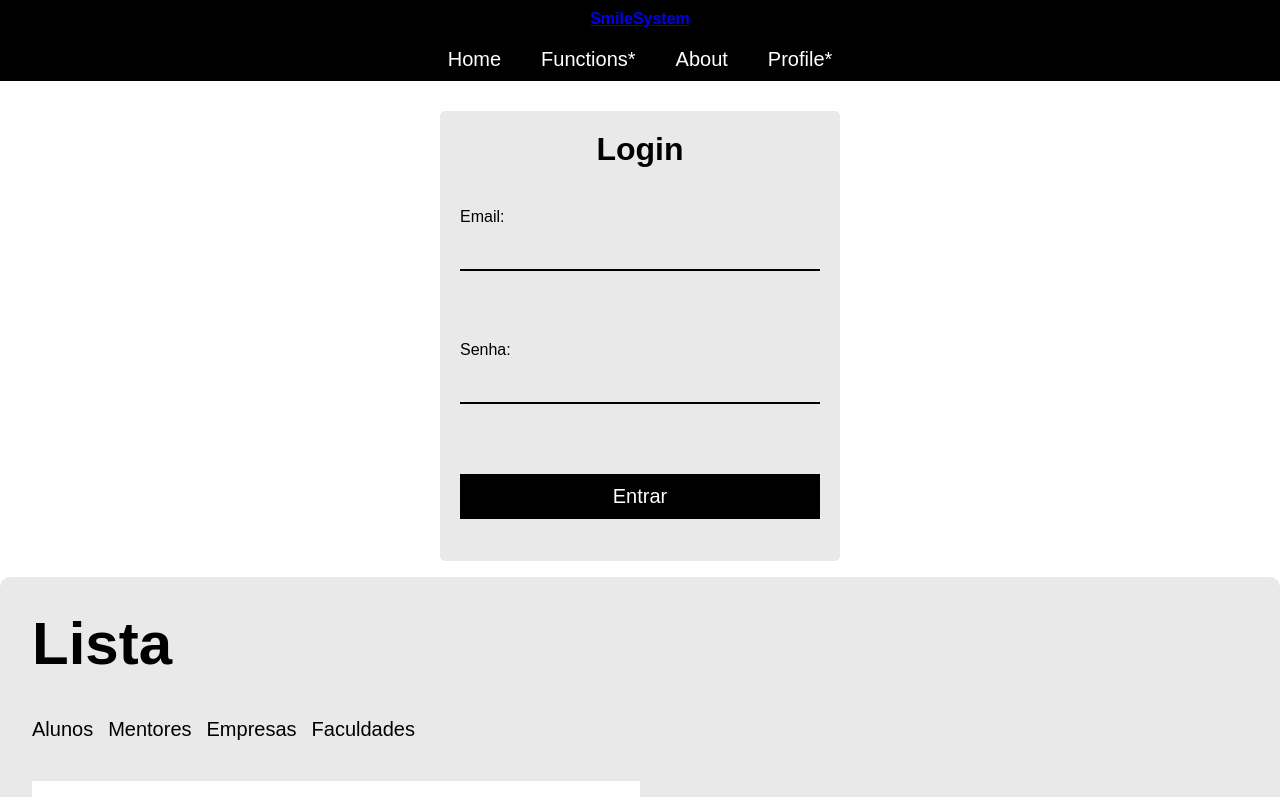
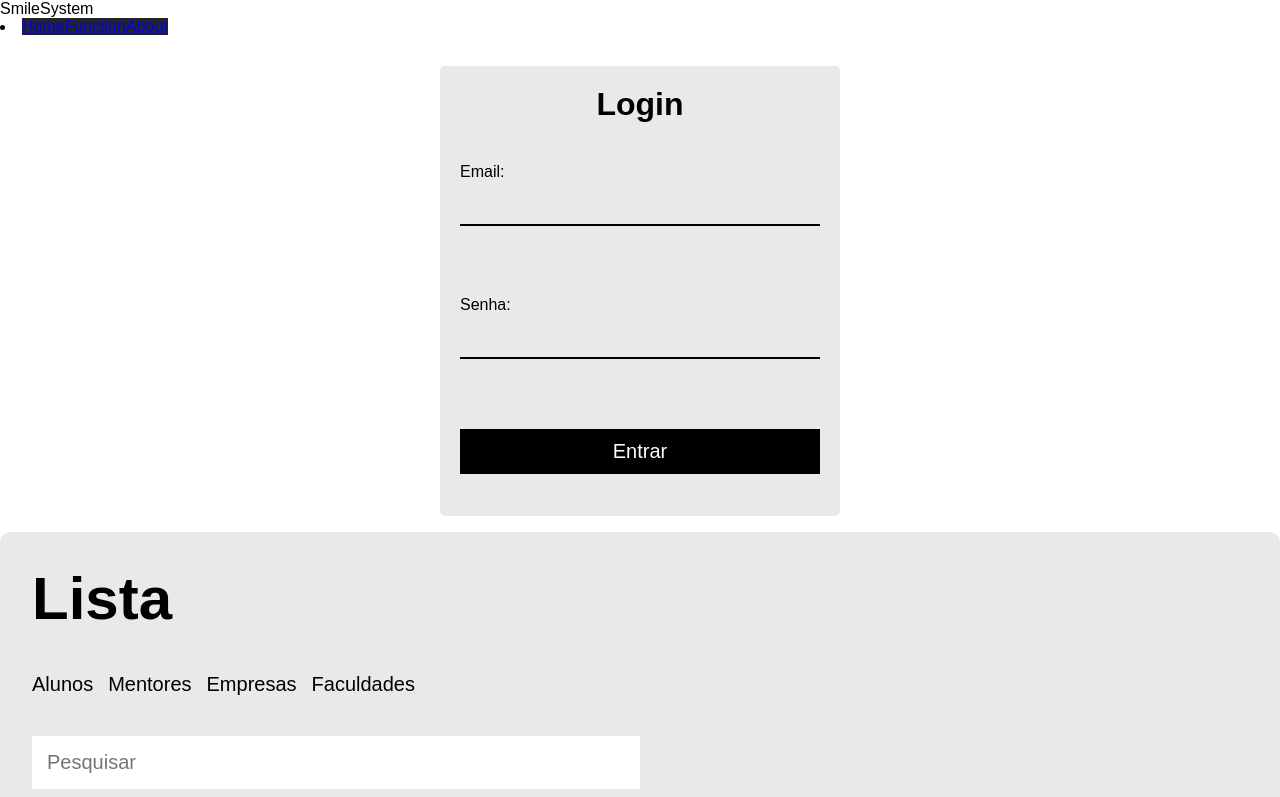
Before and after one commit to BrunoAntonio16/ResidenciaPortoDigitalFrontEnd, a React (Create React App) app: page / in a window 1280 px wide. Shown: the top 797 px of the page. Built offline with nearby package versions, Linux system fonts and the light colour scheme; a web font is replaced by a local one.

Commit message:
navbar-bootstrap-implementation and exclude-navbar.css

```diff
--- a/src/layouts/Navbar.css
+++ b/src/layouts/Navbar.css
@@ -1,34 +1,3 @@
-.navbar{
-    display: block;
-    align-items: center;
-    background: rgb(0, 0, 0);
+.navbar-nav a:hover{
+    border-bottom: 2px solid white;
 }
-
-.navbar-logo{
-    text-align: center;
-    padding: 10px;
-    font-weight: bold;
-    color: white;
-    text-decoration: none;
-}
-.navbar-nav{
-    padding: 10px;
-}
-.navbar-nav ul{
-    list-style: none;
-}
-
-.navbar-nav li{
-    display: inline;
-    padding: 20px;
-}
-
-.navbar-nav a{
-    text-decoration: none;
-    font-size: 20px;
-    color: white;
-}
-
-.navbar-nav li a:hover{
-    border-bottom: 2px solid rgb(255, 255, 255);
-}
--- a/src/layouts/Navbar.js
+++ b/src/layouts/Navbar.js
@@ -1,22 +1,29 @@
-import { useRef, useState } from 'react';
-import './Navbar.css';
-
+//import { useRef, useState } from 'react';
 function Navbar() {
     return(
         <>
-            <div className="navbar">
-                <div className="navbar-logo">
-                    <a href='#'>SmileSystem</a>
+            <nav className='navbar bg-primary'>
+                <div className='text-center'  >
+                    <a className='navbar-brand m-0'>
+                        SmileSystem
+                    </a>
+                    <div className="container">
+                            <div className='navbar-nav'>
+                                <li className='nav-item d-flex align-items-center justify-content-center'>
+                                    <a href="#" className='nav-link bg-transparent active px-2'>
+                                        Home
+                                    </a>
+                                    <a href="#" className='nav-link bg-transparent active px-2'>
+                                        Function
+                                    </a>
+                                    <a href="#" className='nav-link bg-transparent active px-2'>
+                                        About
+                                    </a>
+                                </li>
+                            </div>
+                    </div>
                 </div>
-                <nav className="navbar-nav">
-                    <ul>
-                        <li><a href="#">Home</a></li>
-                        <li><a href="#" >Functions*</a></li>
-                        <li><a href="#">About</a></li>
-                        <li><a href="#">Profile*</a></li>
-                    </ul>
-                </nav>
-            </div>
+            </nav>
         </>
     );
 }
```
